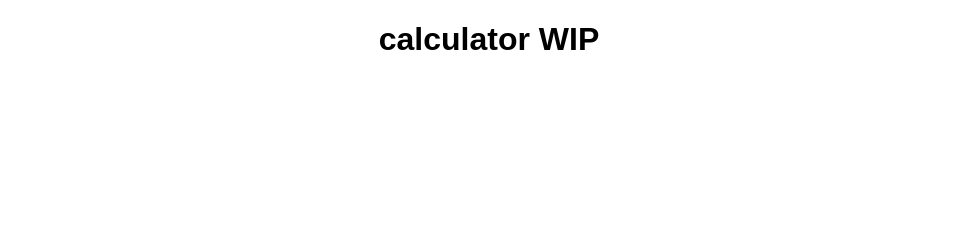
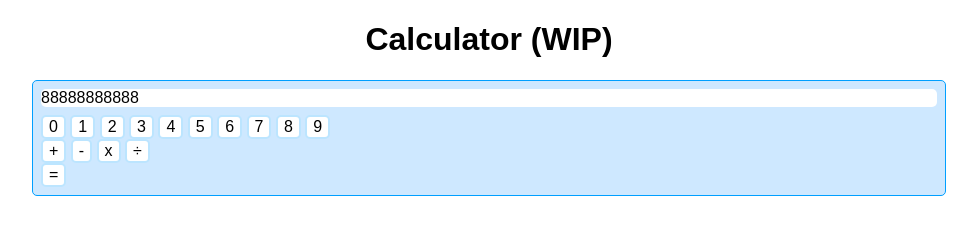
Before and after one commit to agentjesse/odin-calculator, a plain HTML site: page index.html in a window 1280 px wide. Shown: the whole page, without its empty margins (151-1128 px from the left). Drawn offline with Linux system fonts and the light colour scheme.

Commit message:
Added html elements, logic for operate fn
imported from my codepen

```diff
--- a/index.html
+++ b/index.html
@@ -8,6 +8,33 @@
   <script src="./script.js" defer></script>
 </head>
 <body>
-  <h1>calculator WIP</h1>
+  <h1>Calculator (WIP)</h1>
+  <div class='frame'>
+    <div class="screen">88888888888</div>
+
+    <div class="numbers">
+      <button data-id='0'>0</button>
+      <button data-id='1'>1</button>
+      <button data-id='2'>2</button>
+      <button data-id='3'>3</button>
+      <button data-id='4'>4</button>
+      <button data-id='5'>5</button>
+      <button data-id='6'>6</button>
+      <button data-id='7'>7</button>
+      <button data-id='8'>8</button>
+      <button data-id='9'>9</button>
+    </div>
+
+    <div class='operators'>
+      <button data-id='+'>+</button>
+      <button data-id='-'>-</button>
+      <button data-id='*'>x</button>
+      <button data-id='/'>÷</button>
+    </div>
+
+    <button data-id='='>=</button>
+
+  </div>
+
 </body>
 </html>
--- a/script.js
+++ b/script.js
@@ -0,0 +1,36 @@
+//global state & node references
+const calcFrame = document.querySelector('.frame');
+
+let calculator = {
+	add: (num1,num2)=> {
+		return num1 + num2;
+	},
+	subtract: (num1,num2)=> {
+		return num1 - num2;
+	},
+	multiply: (num1,num2)=> {
+		return num1 * num2;
+	},
+	divide: (num1,num2)=> {
+		return num1 / num2;
+	},
+	//string format '1+2' =turns into=> ['1','+','2']
+  //regular function so 'this' context is the calculator object
+	operate: function (inputStr) {
+		//isNaN(item) answers: "is the item NaN when used in a number context (coercion)"?
+		//below checks if an item in the array coerces to NaN, and returns the item (i.e. the operator), or the coerced number.
+		const [num1, oper, num2] = inputStr.split('').map( item=> isNaN(item) ? item : +item );
+		switch (oper) {
+			case '+':
+				return this.add(num1,num2).toFixed(6);
+			case '-':
+				return this.subtract(num1,num2).toFixed(6);
+			case '*':
+				return this.multiply(num1,num2).toFixed(6);
+			case '/':
+				return this.divide(num1,num2).toFixed(6);
+		}
+	}
+}
+
+console.log( calculator.operate('2/3') )
--- a/styles.css
+++ b/styles.css
@@ -5,3 +5,26 @@ body {
   flex-wrap: wrap; /*this is nice, just set flex-basis for wrapping*/
   justify-content: center;
 }
+h1{
+  flex-basis: 100%;
+  text-align: center;
+  text-wrap: nowrap; /*careful*/
+}
+.frame {
+  background-color: rgb(206, 232, 255);
+  flex-basis: 70%;
+  border: 1px solid #009fff;
+  border-radius: 5px;
+  padding: 0.5em;
+}
+.screen{
+  background-color: rgb(255, 255, 255);
+  border-radius: 5px;
+  margin-bottom: 0.5em;
+}
+button{
+	background-color: rgb(255, 255, 255);
+  border: 2px solid #bce5ff;
+  border-radius: 5px;
+  font-size: 1em;
+}
```
